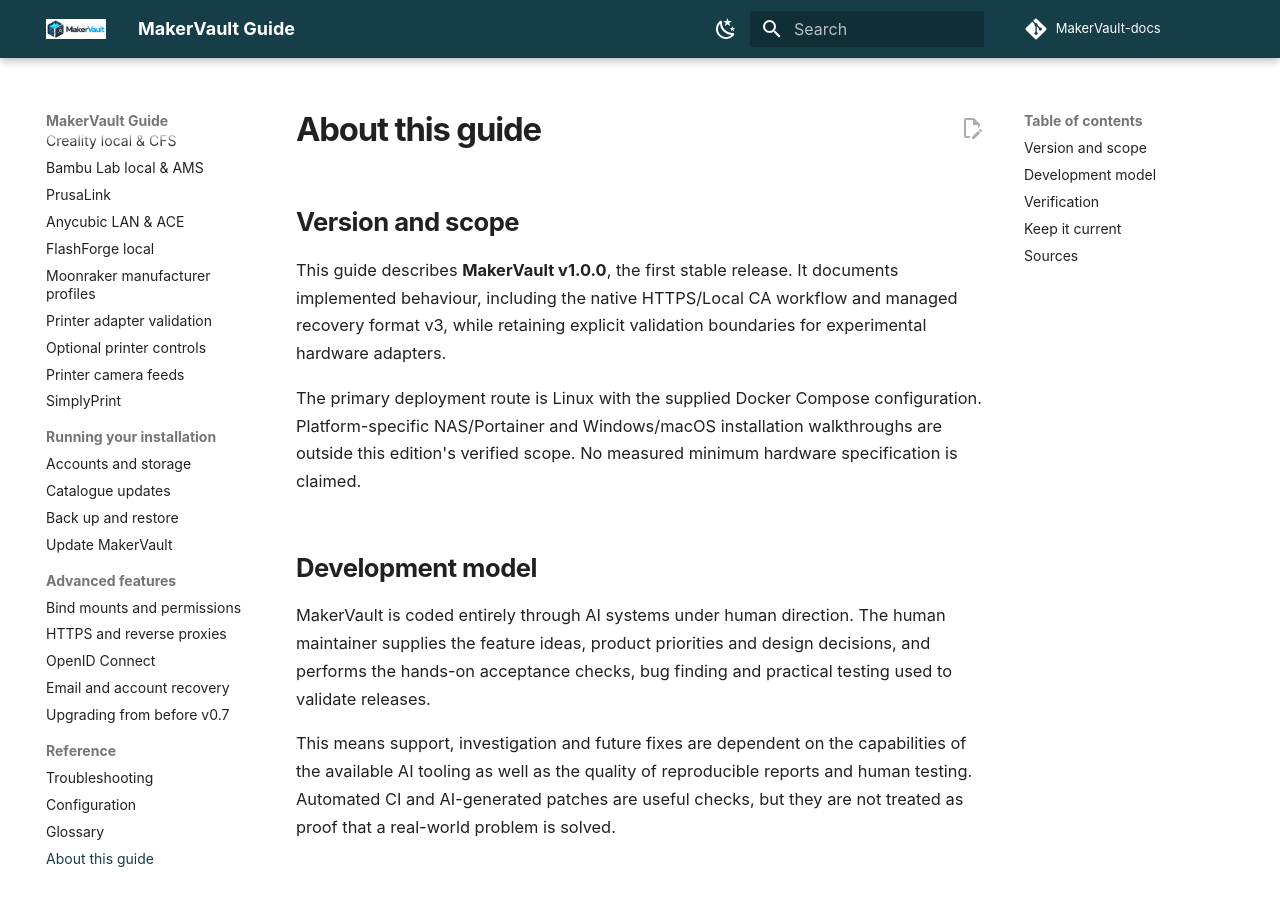
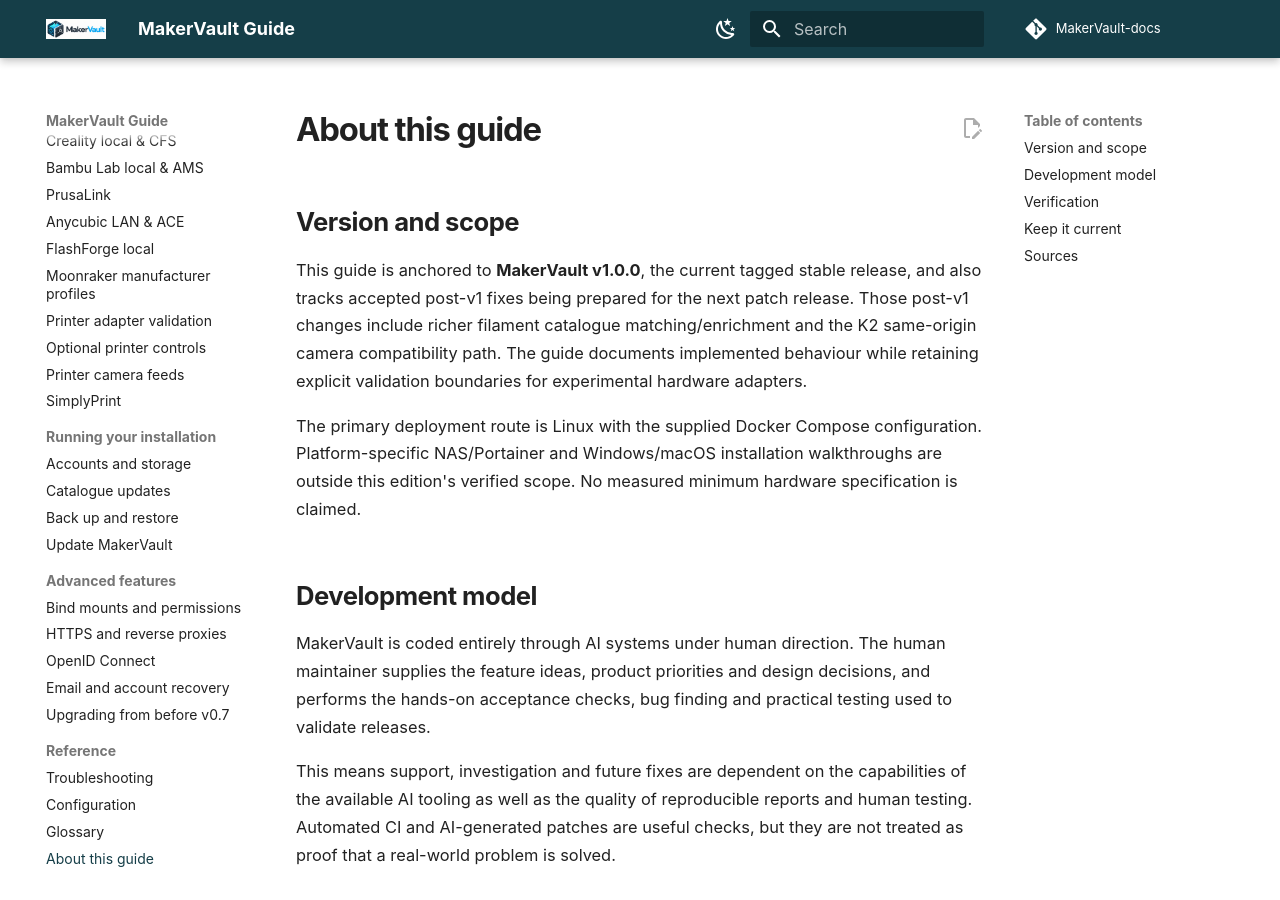
Before and after one commit to gavrd7/MakerVault-docs, an MkDocs documentation site: the page built from docs/guide/reference/about.md, in a window 1280 px wide and 900 px high. Built offline with MkDocs 1.6.1 and Material for MkDocs 9.7.7, drawn with Linux system fonts in a browser that asks for light colours; comment, search, counter and statistics services are not loaded.

Commit message:
Clarify public guide release scope

```diff
--- a/docs/guide/reference/about.md
+++ b/docs/guide/reference/about.md
@@ -2,7 +2,7 @@
 
 ## Version and scope
 
-This guide describes **MakerVault v1.0.0**, the first stable release. It documents implemented behaviour, including the native HTTPS/Local CA workflow and managed recovery format v3, while retaining explicit validation boundaries for experimental hardware adapters.
+This guide is anchored to **MakerVault v1.0.0**, the current tagged stable release, and also tracks accepted post-v1 fixes being prepared for the next patch release. Those post-v1 changes include richer filament catalogue matching/enrichment and the K2 same-origin camera compatibility path. The guide documents implemented behaviour while retaining explicit validation boundaries for experimental hardware adapters.
 
 The primary deployment route is Linux with the supplied Docker Compose configuration. Platform-specific NAS/Portainer and Windows/macOS installation walkthroughs are outside this edition's verified scope. No measured minimum hardware specification is claimed.
 
```
